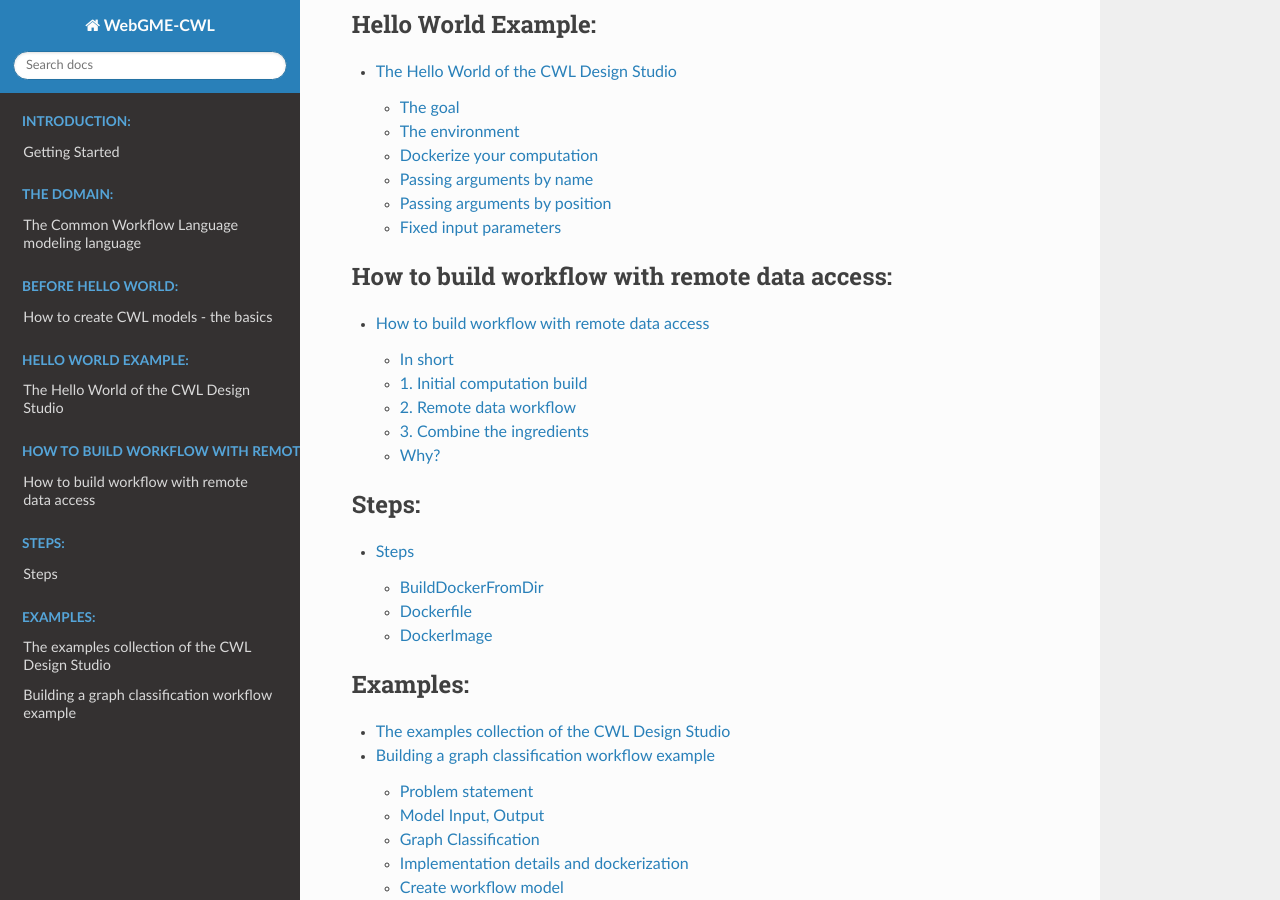
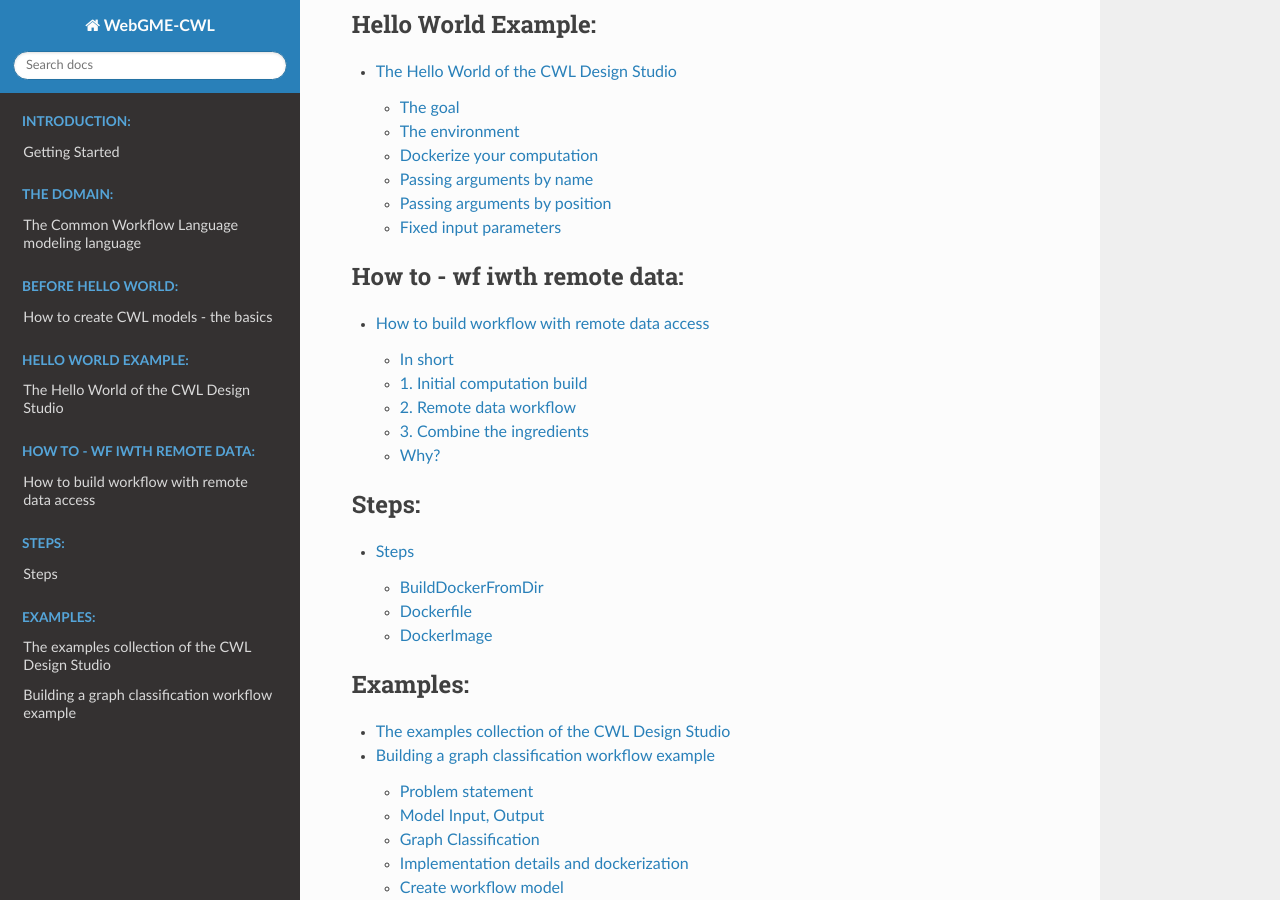
Before and after one commit to webgme/webgme-cwl, a Sphinx documentation site: the page built from docs/index.rst, in a window 1280 px wide and 900 px high, scrolled down 688 px. Built offline with Sphinx 7.4.7 and the Read the Docs theme 2.0.0, drawn with Linux system fonts in a browser that asks for light colours.

Commit message:
Polishing document

```diff
--- a/docs/HowTos/building.rst
+++ b/docs/HowTos/building.rst
@@ -65,7 +65,7 @@
 ________
 Designing your workflows this way will allow a better portability of
 the generated CWL artifacts. Design Studio will generate two important
-artifact: the run.sh and the README.md. The script will cover the cwltool
+artifact: the **run.sh** and the **README.md**_. The script will cover the cwltool
 execution for the end-to-end scenario using the defautl values for the
 inputs. Meanwhile, the markdown file will have example cli commands for
 the subworkflows as well. This allows a better reuse, as it allows the
--- a/docs/Steps/index.rst
+++ b/docs/Steps/index.rst
@@ -13,7 +13,7 @@
 computational project (for example python) coupled with a Dockerfile
 that contains the description of the required computational environment.
 The step itself accepts two inputs (a directory and a string), the project
-**dir**ectory and the **nametag**. It has a single string output **id**,
+**dir** and the **nametag**. It has a single string output **id**,
 which should be identical to the nametag if the building is successful.
 The step does not require any further configuration and once the output
 is available, the completed docker image is ready to use (in a DickerImage
--- a/docs/index.rst
+++ b/docs/index.rst
@@ -32,7 +32,7 @@
 
 .. toctree::
    :maxdepth: 2
-   :caption: How to build workflow with remote data access:
+   :caption: How to - wf iwth remote data:
 
    HowTos/building.rst
 
```
